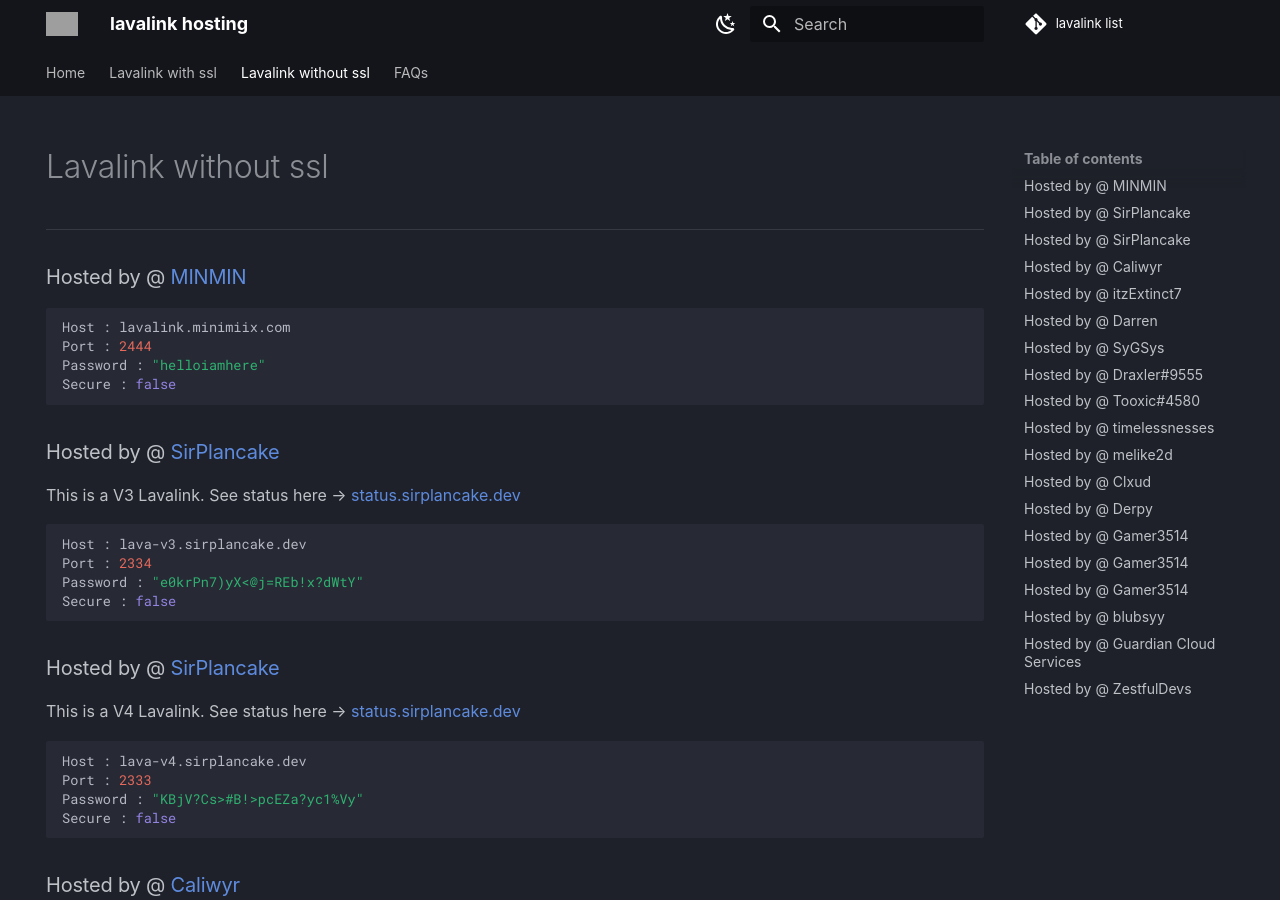
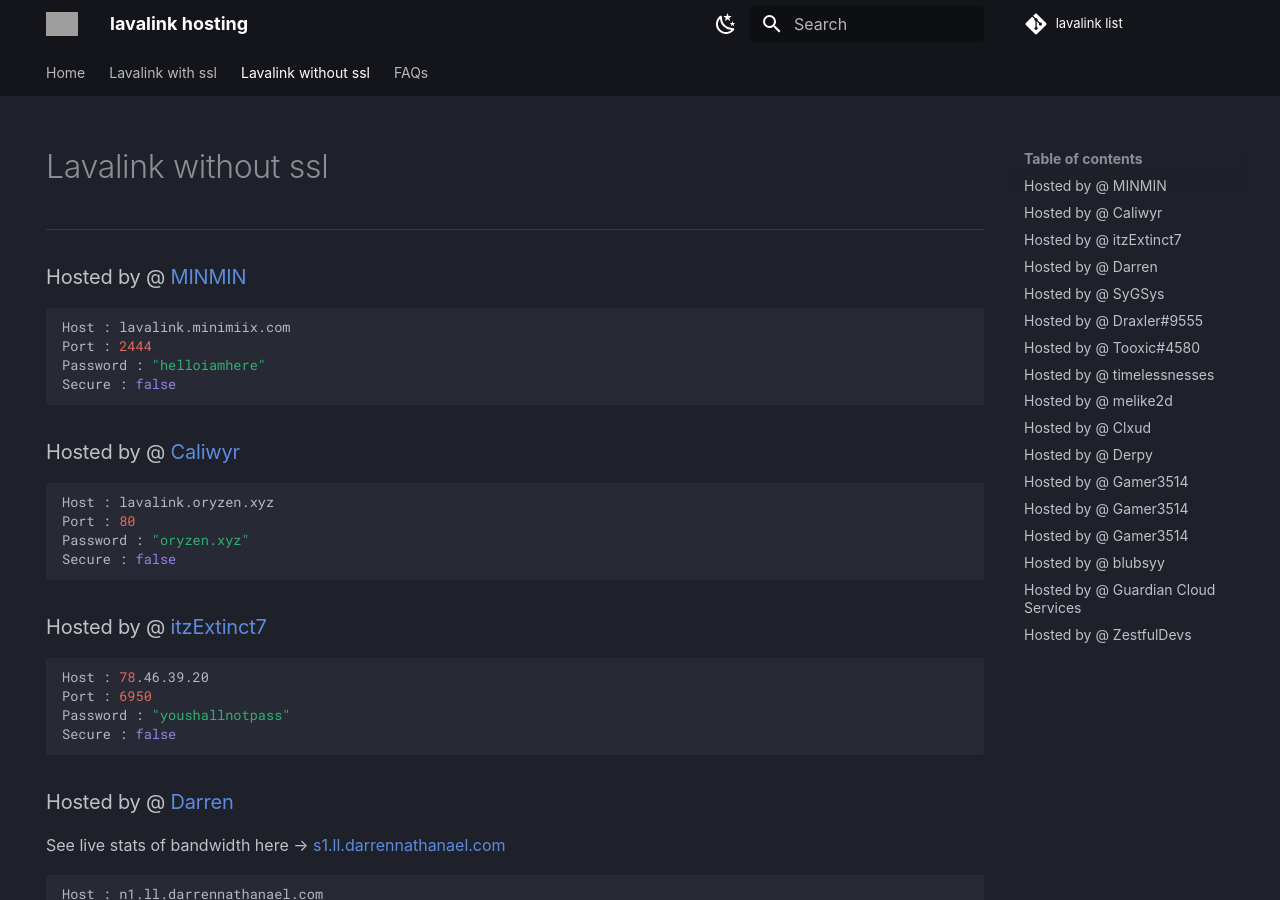
Before and after one commit to DarrenOfficial/lavalink-list, an MkDocs documentation site: the page built from docs/NoSSL/lavalink-without-ssl.md, in a window 1280 px wide and 900 px high. Built offline with MkDocs 1.6.1 and Material for MkDocs 9.7.7, drawn with Linux system fonts in a browser that asks for light colours; comment, search, counter and statistics services are not loaded; a style sheet for code colours, icons or effects is not loaded; grey boxes are pictures that could not be loaded.

Commit message:
Remove V4 and V3 Lavalink host (#394)
Remove V4 and V3

````diff
--- a/docs/NoSSL/lavalink-without-ssl.md
+++ b/docs/NoSSL/lavalink-without-ssl.md
@@ -12,24 +12,6 @@ description: Without SSL should work out of the box!
 Host : lavalink.minimiix.com
 Port : 2444
 Password : "helloiamhere"
-Secure : false
-```
-
-### Hosted by @ [SirPlancake](https://discord.gg/cYAUHdznTJ)
-This is a V3 Lavalink. See status here -> [status.sirplancake.dev](https://status.sirplancake.dev/)
-```bash
-Host : lava-v3.sirplancake.dev
-Port : 2334
-Password : "e0krPn7)yX<@j=REb!x?dWtY"
-Secure : false
-```
-
-### Hosted by @ [SirPlancake](https://discord.gg/cYAUHdznTJ)
-This is a V4 Lavalink. See status here -> [status.sirplancake.dev](https://status.sirplancake.dev/)
-```bash
-Host : lava-v4.sirplancake.dev
-Port : 2333
-Password : "KBjV?Cs>#B!>pcEZa?yc1%Vy"
 Secure : false
 ```
 
````
